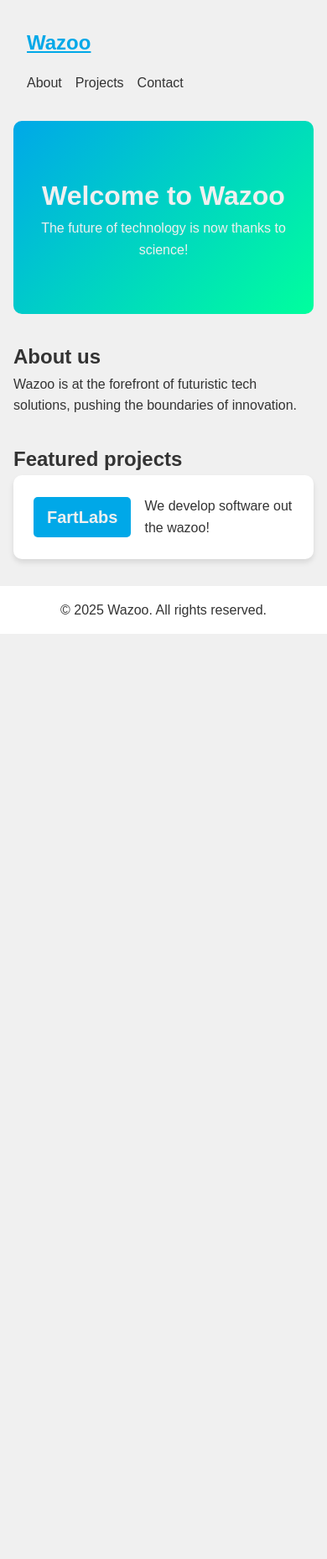
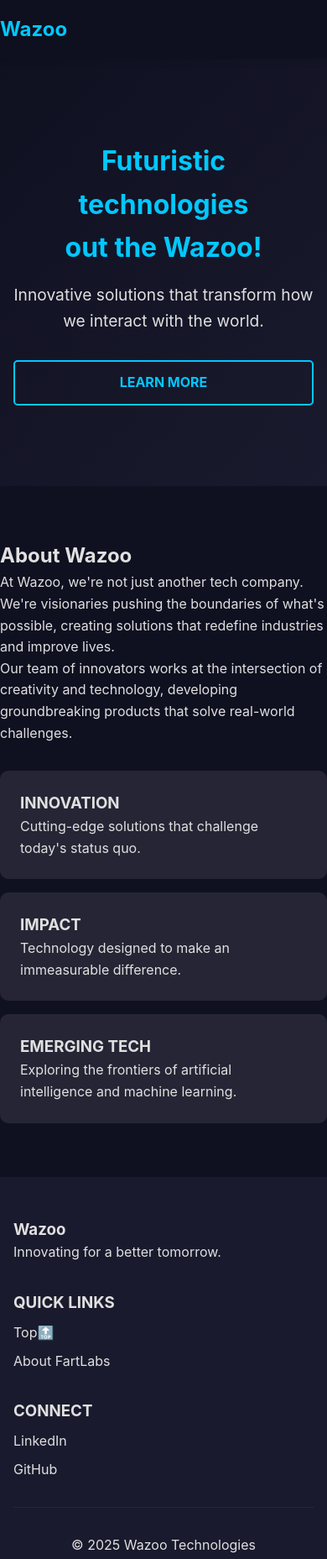
Before and after one commit to FartLabs/wazoo.tech, a plain HTML site: page static/index.html in a window 390 px wide. Shown: the whole page at 84% size. Before the commit the page ends 844 px from the top, so only its background shows below. Drawn offline with Linux system fonts and the light colour scheme.

Commit message:
Modernize landing page UI
Next up:
- Choose a professional font pair.
- Fix CSS bugs, mobile responsive bugs.
- Add external link icon to links that should be target=_blank.

```diff
--- a/deno.json
+++ b/deno.json
@@ -1,8 +1,7 @@
 {
   "lock": false,
   "imports": {
-    "@std/http": "jsr:@std/http@^1.0.12",
-    "@std/jsonc": "jsr:@std/jsonc@^1.0.1"
+    "@std/http": "jsr:@std/http@^1.0.12"
   },
   "tasks": {
     "dev": "deno serve --allow-read --allow-import --parallel main.ts",
--- a/static/index.html
+++ b/static/index.html
@@ -3,60 +3,100 @@
   <head>
     <meta charset="UTF-8">
     <meta name="viewport" content="width=device-width, initial-scale=1.0">
-    <title>Wazoo, not your typical company</title>
+    <title>Wazoo Technologies</title>
     <meta
       name="description"
-      content="Wazoo is another breed of company. Our technology is out of this world."
+      content="Cutting-edge technology and innovation."
     >
+    <link rel="stylesheet" href="/styles.css">
     <link rel="icon" href="https://fart.tools/fl-logo.png" />
-    <link rel="stylesheet" href="/styles.css">
   </head>
   <body>
-    <header>
-      <div class="container">
-        <nav>
-          <a class="logo" href="/">Wazoo</a>
-
-          <ul>
-            <li><a href="#about">About</a></li>
-            <li><a href="#projects">Projects</a></li>
-            <li><a href="#contact">Contact</a></li>
-          </ul>
-        </nav>
-      </div>
+    <header class="sticky-header">
+      <nav class="container">
+        <a href="/" class="logo" id="top">Wazoo</a>
+        <div class="nav-links">
+          <a href="https://linkedin.com/company/FartLabs" class="nav-link"
+          >LinkedIn</a>
+          <a href="https://github.com/Fartlabs/wazoo.tech" class="nav-link"
+          >GitHub</a>
+          <a href="https://fartlabs.org" class="nav-link">FartLabs</a>
+        </div>
+      </nav>
     </header>
 
-    <main class="container">
-      <section id="hero">
-        <h1>Welcome to Wazoo</h1>
-        <p>The future of technology is now thanks to science!</p>
+    <main>
+      <section id="hero" class="hero-section">
+        <div class="container hero-content">
+          <h1>
+            Futuristic technologies<br>out the <b>Wazoo</b>!
+          </h1>
+          <p>
+            Innovative solutions that transform how we interact with the world.
+          </p>
+          <div class="hero-cta">
+            <a href="#about" class="secondary-button capitalize">Learn more</a>
+          </div>
+        </div>
       </section>
 
-      <section id="about">
-        <h2>About us</h2>
-        <p>
-          Wazoo is at the forefront of futuristic tech solutions, pushing the
-          boundaries of innovation.
-        </p>
-      </section>
-
-      <section id="projects">
-        <h2>Featured projects</h2>
-        <div class="project-card">
-          <a
-            href="https://fartlabs.org/"
-            class="button"
-            target="_blank"
-            rel="noopener noreferrer"
-          ><h3>FartLabs</h3></a>
-          <p>We develop software out the wazoo!</p>
+      <section id="about" class="about-section container">
+        <h2>About Wazoo</h2>
+        <div class="about-grid">
+          <div class="about-text">
+            <p>
+              At Wazoo, we're not just another tech company. We're visionaries
+              pushing the boundaries of what's possible, creating solutions that
+              redefine industries and improve lives.
+            </p>
+            <p>
+              Our team of innovators works at the intersection of creativity and
+              technology, developing groundbreaking products that solve
+              real-world challenges.
+            </p>
+          </div>
+          <div class="about-highlights">
+            <div class="highlight-card">
+              <h3 class="capitalize">Innovation</h3>
+              <p>Cutting-edge solutions that challenge today's status quo.</p>
+            </div>
+            <div class="highlight-card">
+              <h3 class="capitalize">Impact</h3>
+              <p>Technology designed to make an immeasurable difference.</p>
+            </div>
+            <div class="highlight-card">
+              <h3 class="capitalize">Emerging tech</h3>
+              <p>
+                Exploring the frontiers of artificial intelligence and machine
+                learning.
+              </p>
+            </div>
+          </div>
         </div>
       </section>
     </main>
 
-    <footer>
-      <div class="container">
-        <p>&copy; 2025 Wazoo. All rights reserved.</p>
+    <footer class="site-footer">
+      <div class="container footer-content">
+        <div class="footer-column">
+          <h3>Wazoo</h3>
+          <p>Innovating for a better tomorrow.</p>
+        </div>
+        <div class="footer-column">
+          <h3 class="capitalize">Quick links</h3>
+          <a href="#top">Top🔝</a>
+          <a href="https://fartlabs.org/about">About FartLabs</a>
+        </div>
+        <div class="footer-column">
+          <h3 class="capitalize">Connect</h3>
+          <a href="https://linkedin.com/company/FartLabs">LinkedIn</a>
+          <a href="https://github.com/FartLabs">GitHub</a>
+        </div>
+        <div class="footer-bottom">
+          <p>
+            &copy; 2025 Wazoo Technologies
+          </p>
+        </div>
       </div>
     </footer>
   </body>
--- a/static/styles.css
+++ b/static/styles.css
@@ -1,22 +1,10 @@
-/* Reset and base styles */
 :root {
-  --bg-color: #f0f0f0;
-  --text-color: #333;
-  --primary-color: #00a8e8;
-  --secondary-color: #00ff9d;
-  --card-bg: white;
-  --card-shadow: 0 4px 6px rgba(0, 0, 0, 0.1);
-}
-
-@media (prefers-color-scheme: dark) {
-  :root {
-    --bg-color: #1a1a1a;
-    --text-color: #f0f0f0;
-    --primary-color: #00c8ff;
-    --secondary-color: #00ffa9;
-    --card-bg: #2a2a2a;
-    --card-shadow: 0 4px 6px rgba(255, 255, 255, 0.1);
-  }
+  --bg-primary: #0f1020;
+  --bg-secondary: #1a1a2e;
+  --text-primary: #e0e0e0;
+  --accent-primary: #00c8ff;
+  --accent-secondary: #00ffa9;
+  --card-bg: #252535;
 }
 
 * {
@@ -26,42 +14,40 @@
 }
 
 body {
-  font-family: Arial, sans-serif;
+  font-family:
+    "Inter",
+    -apple-system,
+    BlinkMacSystemFont,
+    "Segoe UI",
+    Roboto,
+    Oxygen,
+    Ubuntu,
+    Cantarell,
+    "Open Sans",
+    "Helvetica Neue",
+    sans-serif;
+  background-color: var(--bg-primary);
+  color: var(--text-primary);
   line-height: 1.6;
-  color: var(--text-color);
-  background-color: var(--bg-color);
 }
 
-/* Typography */
-h1 {
-  font-size: 2.5rem;
-}
-
-h2 {
-  font-size: 2rem;
-}
-
-h3 {
-  font-size: 1.5rem;
-}
-
-/* Layout */
 .container {
   max-width: 1200px;
   margin: 0 auto;
   padding: 0 1rem;
 }
 
-header, main, footer {
-  padding: 1rem;
+/* Header Styles */
+.sticky-header {
+  position: sticky;
+  top: 0;
+  background-color: rgba(15, 16, 32, 0.9);
+  backdrop-filter: blur(10px);
+  z-index: 100;
+  box-shadow: 0 2px 10px rgba(0, 0, 0, 0.1);
 }
 
-section {
-  margin-bottom: 2rem;
-}
-
-/* Navigation */
-nav {
+.sticky-header nav {
   display: flex;
   justify-content: space-between;
   align-items: center;
@@ -71,169 +57,235 @@ nav {
 .logo {
   font-size: 1.5rem;
   font-weight: bold;
-  color: var(--primary-color);
+  color: var(--accent-primary);
+  text-decoration: none;
 }
 
-nav ul {
+.nav-links {
   display: flex;
-  list-style-type: none;
+  align-items: center;
+  gap: 1.5rem;
 }
 
-nav ul li {
-  margin-left: 1rem;
-}
-
-nav ul li a {
+.nav-link {
+  color: var(--text-primary);
   text-decoration: none;
-  color: var(--text-color);
+  position: relative;
   transition: color 0.3s ease;
 }
 
-nav ul li a:hover, nav ul li a:focus {
-  color: var(--primary-color);
+.nav-link::after {
+  content: "";
+  position: absolute;
+  width: 0;
+  height: 2px;
+  bottom: -5px;
+  left: 0;
+  background-color: var(--accent-primary);
+  transition: width 0.3s ease;
 }
 
-/* Hero section */
-#hero {
-  background: linear-gradient(
-    135deg,
-    var(--primary-color),
-    var(--secondary-color)
-  );
-  color: var(--bg-color);
+.nav-link:hover::after {
+  width: 100%;
+}
+
+.cta-button {
+  background-color: var(--accent-primary);
+  color: var(--bg-primary);
+  padding: 0.5rem 1rem;
+  border-radius: 5px;
+  text-decoration: none;
+  transition: background-color 0.3s ease;
+}
+
+.cta-button:hover {
+  background-color: var(--accent-secondary);
+}
+
+.capitalize {
+  text-transform: uppercase;
+  font-weight: bolder;
+}
+
+/* Hero Section */
+.hero-section {
+  background: linear-gradient(135deg, var(--bg-primary), var(--bg-secondary));
+  padding: 6rem 0;
   text-align: center;
-  padding: 4rem 1rem;
+  position: relative;
+  overflow: hidden;
+}
+
+.hero-content {
+  position: relative;
+  z-index: 2;
+}
+
+.hero-section h1 {
+  font-size: 3rem;
+  margin-bottom: 1rem;
+  color: var(--accent-primary);
+}
+
+.hero-section p {
+  font-size: 1.2rem;
+  margin-bottom: 2rem;
+}
+
+.hero-cta {
+  display: flex;
+  justify-content: center;
+  gap: 1rem;
+}
+
+.primary-button, .secondary-button {
+  display: inline-block;
+  padding: 0.75rem 1.5rem;
+  text-decoration: none;
+  border-radius: 5px;
+  transition: transform 0.3s ease;
+}
+
+.primary-button {
+  background-color: var(--accent-primary);
+  color: var(--bg-primary);
+}
+
+.secondary-button {
+  background-color: transparent;
+  color: var(--accent-primary);
+  border: 2px solid var(--accent-primary);
+}
+
+.primary-button:hover, .secondary-button:hover {
+  transform: scale(1.05);
+}
+
+/* About Section */
+.about-section {
+  padding: 4rem 0;
+}
+
+.about-grid {
+  display: grid;
+  grid-template-columns: 2fr 1fr;
+  gap: 2rem;
+}
+
+.about-highlights {
+  display: grid;
+  gap: 1rem;
+}
+
+.highlight-card {
+  background-color: var(--card-bg);
+  padding: 1.5rem;
   border-radius: 10px;
 }
 
-/* Project cards */
+/* Projects Section */
+.projects-section {
+  background-color: var(--bg-secondary);
+  padding: 4rem 0;
+}
+
 .project-grid {
   display: grid;
-  grid-template-columns: 1fr;
-  gap: 1rem;
+  grid-template-columns: repeat(3, 1fr);
+  gap: 1.5rem;
 }
 
-@media screen and (min-width: 768px) {
-  .project-grid {
-    grid-template-columns: repeat(2, 1fr);
+.project-card {
+  background-color: var(--card-bg);
+  padding: 2rem;
+  border-radius: 10px;
+  transition: transform 0.3s ease;
+}
+
+.project-card:hover {
+  transform: translateY(-10px);
+}
+
+.project-link {
+  display: inline-block;
+  margin-top: 1rem;
+  color: var(--accent-primary);
+  text-decoration: none;
+}
+
+/* Contact Section */
+.contact-section {
+  padding: 4rem 0;
+}
+
+.contact-form {
+  display: grid;
+  gap: 1rem;
+  max-width: 600px;
+  margin: 0 auto;
+}
+
+.contact-form input,
+.contact-form textarea {
+  width: 100%;
+  padding: 1rem;
+  background-color: var(--card-bg);
+  border: 1px solid var(--bg-secondary);
+  color: var(--text-primary);
+  border-radius: 5px;
+}
+
+/* Footer */
+.site-footer {
+  background-color: var(--bg-secondary);
+  padding: 3rem 0;
+}
+
+.footer-content {
+  display: grid;
+  grid-template-columns: repeat(3, 1fr);
+  gap: 2rem;
+}
+
+.footer-column a {
+  display: block;
+  color: var(--text-primary);
+  text-decoration: none;
+  margin-top: 0.5rem;
+}
+
+.footer-bottom {
+  grid-column: 1 / -1;
+  text-align: center;
+  padding-top: 2rem;
+  border-top: 1px solid var(--card-bg);
+}
+
+/* Responsive Design */
+@media (max-width: 768px) {
+  .nav-links {
+    display: none; /* Consider implementing a mobile menu */
+  }
+
+  .hero-section h1 {
+    font-size: 2rem;
+  }
+
+  .about-grid,
+  .project-grid,
+  .footer-content {
+    grid-template-columns: 1fr;
+  }
+
+  .hero-cta {
+    flex-direction: column;
   }
 }
 
-.project-card {
-  display: flex;
-  flex-direction: row;
-  align-items: center;
-  gap: 1em;
-  background-color: var(--card-bg);
-  border-radius: 10px;
-  padding: 1.5rem;
-  box-shadow: var(--card-shadow);
-}
-
-/* Buttons */
-.button {
-  display: inline-block;
-  background-color: var(--primary-color);
-  color: var(--bg-color);
-  padding: 0.5rem 1rem;
-  border: none;
-  border-radius: 5px;
-  text-decoration: none;
-  transition: background-color 0.3s ease;
-  cursor: pointer;
-}
-
-.button:hover, .button:focus {
-  background-color: var(--secondary-color);
-}
-
-/* Form styles */
-form {
-  display: flex;
-  flex-direction: column;
-  max-width: 500px;
-  margin: 0 auto;
-}
-
-label {
-  margin-top: 1rem;
-}
-
-input, textarea {
-  padding: 0.5rem;
-  margin-top: 0.5rem;
-  border: 1px solid var(--text-color);
-  border-radius: 5px;
-  background-color: var(--bg-color);
-  color: var(--text-color);
-}
-
-textarea {
-  height: 150px;
-}
-
-/* Footer */
-footer {
-  text-align: center;
-  background-color: var(--card-bg);
-  color: var(--text-color);
-  padding: 1rem;
-}
-
-/* Accessibility and focus styles */
-a:focus, button:focus, input:focus, textarea:focus {
-  outline: 2px solid var(--primary-color);
-  outline-offset: 2px;
-}
-
-/* Mobile responsiveness */
-@media screen and (max-width: 768px) {
-  nav {
-    flex-direction: column;
-    align-items: flex-start;
-  }
-
-  nav ul {
-    margin-top: 1rem;
-  }
-
-  nav ul li {
-    margin-left: 0;
-    margin-right: 1rem;
-  }
-
-  h1 {
-    font-size: 2rem;
-  }
-
-  h2 {
-    font-size: 1.5rem;
-  }
-
-  h3 {
-    font-size: 1.25rem;
-  }
-}
-
-/* High contrast mode */
-@media (prefers-contrast: high) {
-  :root {
-    --bg-color: white;
-    --text-color: black;
-    --primary-color: black;
-    --secondary-color: black;
-    --card-bg: white;
-    --card-shadow: none;
-  }
-
-  .project-card {
-    border: 2px solid black;
-  }
-}
-
-/* Reduced motion */
+/* Accessibility and Reduced Motion */
 @media (prefers-reduced-motion: reduce) {
   * {
     transition: none !important;
+    animation: none !important;
   }
 }
```
Also changed, not shown: 1 other file.
